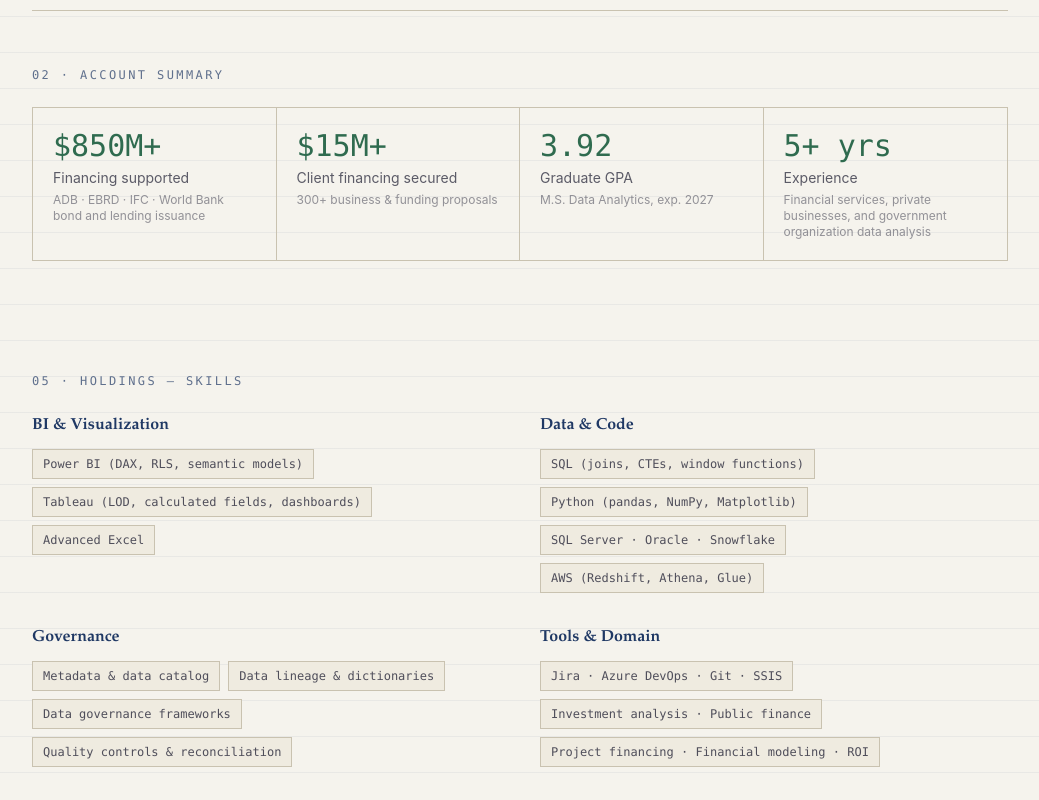
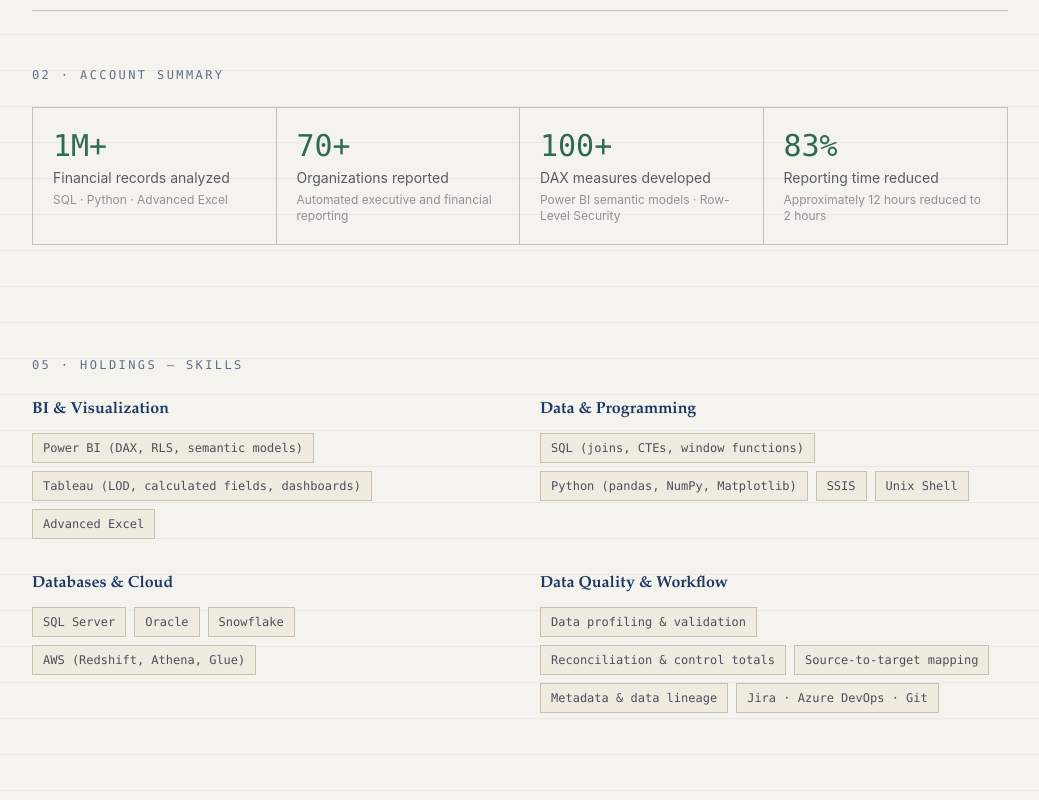
Before and after one commit to MUNKHNASANOTGONBOLD/Munkhnasan-portfolio, a Next.js app: page / in a window 1280 px wide. Shown: the part 640-1440 px from the top of the page, without its empty margins (120-1159 px from the left). Built offline with nearby package versions, Linux system fonts and the light colour scheme.

Commit message:
Refocus metrics and skills for data analyst roles

```diff
--- a/app/page.tsx
+++ b/app/page.tsx
@@ -9,10 +9,10 @@ const NAV = [
 ];
 
 const METRICS = [
-  { label: "Financing supported", value: "$850M+", note: "ADB · EBRD · IFC · World Bank bond and lending issuance" },
-  { label: "Client financing secured", value: "$15M+", note: "300+ business & funding proposals" },
-  { label: "Graduate GPA", value: "3.92", note: "M.S. Data Analytics, exp. 2027" },
-  { label: "Experience", value: "5+ yrs", note: "Financial services, private businesses, and government organization data analysis" },
+  { label: "Financial records analyzed", value: "1M+", note: "SQL · Python · Advanced Excel" },
+  { label: "Organizations reported", value: "70+", note: "Automated executive and financial reporting" },
+  { label: "DAX measures developed", value: "100+", note: "Power BI semantic models · Row-Level Security" },
+  { label: "Reporting time reduced", value: "83%", note: "Approximately 12 hours reduced to 2 hours" },
 ];
 
 type LedgerEntry = {
@@ -140,16 +140,16 @@ const SKILLS = [
     items: ["Power BI (DAX, RLS, semantic models)", "Tableau (LOD, calculated fields, dashboards)", "Advanced Excel"],
   },
   {
-    group: "Data & Code",
-    items: ["SQL (joins, CTEs, window functions)", "Python (pandas, NumPy, Matplotlib)", "SQL Server · Oracle · Snowflake", "AWS (Redshift, Athena, Glue)"],
+    group: "Data & Programming",
+    items: ["SQL (joins, CTEs, window functions)", "Python (pandas, NumPy, Matplotlib)", "SSIS", "Unix Shell"],
   },
   {
-    group: "Governance",
-    items: ["Metadata & data catalog", "Data lineage & dictionaries", "Data governance frameworks", "Quality controls & reconciliation"],
+    group: "Databases & Cloud",
+    items: ["SQL Server", "Oracle", "Snowflake", "AWS (Redshift, Athena, Glue)"],
   },
   {
-    group: "Tools & Domain",
-    items: ["Jira · Azure DevOps · Git · SSIS", "Investment analysis · Public finance", "Project financing · Financial modeling · ROI"],
+    group: "Data Quality & Workflow",
+    items: ["Data profiling & validation", "Reconciliation & control totals", "Source-to-target mapping", "Metadata & data lineage", "Jira · Azure DevOps · Git"],
   },
 ];
 
```
